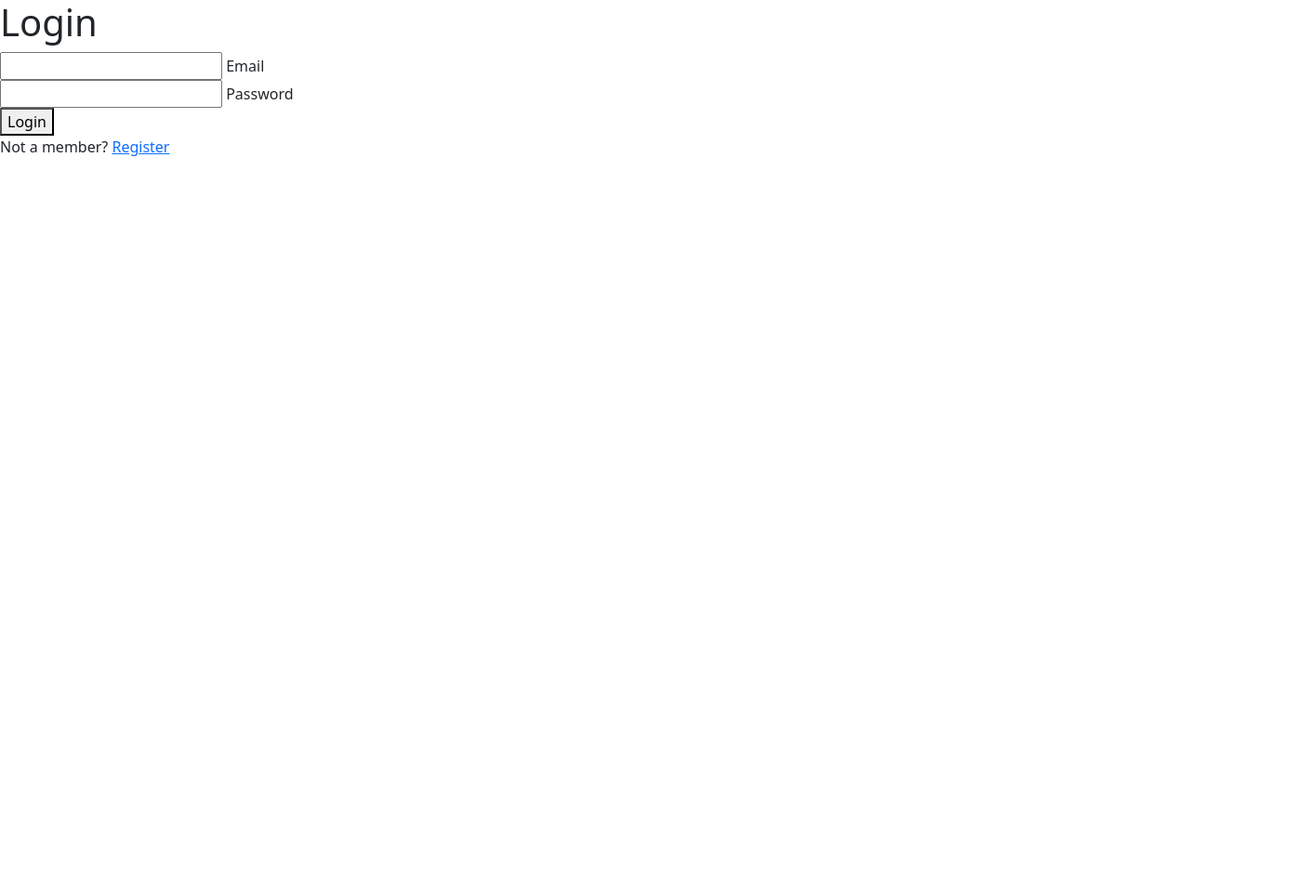
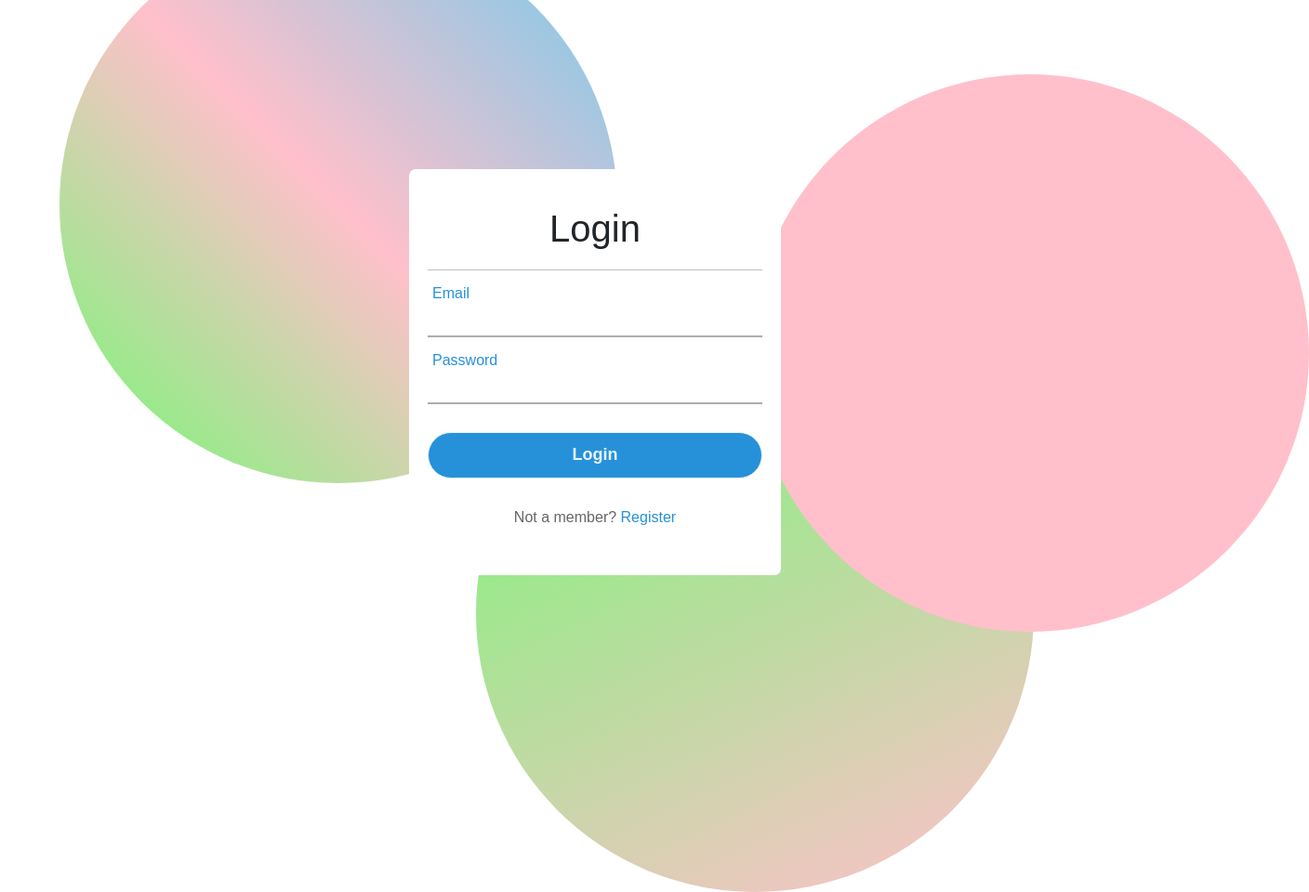
Before and after one commit to hacktiv8-post/hacktiv8-post, a plain HTML site: page client/index.html in a window 1280 px wide. Shown: the whole page at 93% size, 1408 px wide, since content can reach past the window. Before the commit the page ends 800 px from the top, so only its background shows below. Drawn offline with nearby package versions, Linux system fonts and the light colour scheme.

Commit message:
frontend register

```diff
--- a/client/assets/css/main.css
+++ b/client/assets/css/main.css
@@ -0,0 +1,182 @@
+body {
+  margin: 0;
+  padding: 0;
+  font-family: sans-serif;
+}
+
+section .color {
+  position: absolute;
+}
+
+section .color:nth-child(1) {
+  z-index: -100;
+  border-radius: 50%;
+  top: -10%;
+  left: 5%;
+  width: 600px;
+  height: 600px;
+  background: linear-gradient(45deg, rgb(113, 250, 113), pink, rgb(115, 202, 236));
+}
+
+section .color:nth-child(2) {
+  z-index: -100;
+  border-radius: 50%;
+  bottom: -20%;
+  left: 40%;
+  width: 600px;
+  height: 600px;
+  background: linear-gradient(155deg, rgb(113, 250, 113), pink);
+}
+
+section .color:nth-child(3) {
+  z-index: -100;
+  border-radius: 50%;
+  top: 10%;
+  right: -10%;
+  width: 600px;
+  height: 600px;
+  background-color: pink;
+}
+
+
+
+
+#login-area {
+  height: 100vh;
+  overflow: hidden;
+  display: flex;
+  justify-content: center;
+  align-items: center;
+}
+
+.center {
+  background-color: white;
+  width: 25rem;
+  border-radius: 7px;
+  padding: 20px;
+}
+
+.center h1 {
+  text-align: center;
+  padding: 20px 0 20px 0;
+  border-bottom: 1px solid silver;
+}
+
+form .txt_field {
+  position: relative;
+  border-bottom: 2px solid #adadad;
+  margin: 30px 0;
+}
+
+.txt_field input {
+  width: 100%;
+  padding: 0 5px;
+  height: 40px;
+  font-size: 16px;
+  border: none;
+  background: none;
+  outline: none;
+}
+
+.txt_field label {
+  position: absolute;
+  top: 50%;
+  left: 5px;
+  color: #adadad;
+  transform: translateY(-50%);
+  font-size: 16px;
+  pointer-events: none;
+  transition: 0.5s;
+}
+
+.txt_field span::before {
+  content: '';
+  position: absolute;
+  top: 40%;
+  left: 0;
+  width: 100%;
+  height: 2px;
+  background: red;
+  transition: 0.5s;
+}
+
+.txt_field input:focus ~label,
+.txt_field input:valid ~label {
+  top: -5px;
+  color: #2691d9;
+}
+
+.txt_field input:focus ~ span::before,
+.txt_field input:valid ~ span::before {
+  width: 100%;
+}
+
+#btn-login {
+  width: 100%;
+  height: 50px;
+  border: 1px solid;
+  background: #2691d9;
+  border-radius: 25px;
+  font-size: 18px;
+  color: #e9f4fb;
+  font-weight: 700;
+  cursor: pointer;
+  outline: none;
+}
+
+#btn-login:hover {
+  border-color: #2691d9;
+  transition: 0.5s;
+}
+
+.register-link {
+  margin: 30px 0;
+  text-align: center;
+  font-size: 16px;
+  color: #666666;
+}
+
+.register-link a {
+  color: #2691d9;
+  text-decoration: none;
+}
+
+.register-link a:hover {
+  text-decoration: underline;
+}
+
+
+
+
+
+
+
+
+/*
+
+.login-style {
+  background-color: blue;
+  width: 40%;
+  height: 40%;
+  border-radius: 10px;
+  display: flex;
+  flex-direction: column;
+  justify-content: space-around;
+  align-items: flex-start;
+  padding: 2rem;
+}
+
+.col-bg-16 input{
+  width: 100%;
+  background-color: red;
+}
+
+#btn-login-area-group {
+  width: 100%;
+  display: flex;
+  justify-content: space-around;
+}
+
+#btn-login-area-group button {
+  width: 10rem;
+} */
--- a/client/index.html
+++ b/client/index.html
@@ -7,28 +7,45 @@
 
     <!-- Bootstrap CSS -->
     <link href="https://cdn.jsdelivr.net/npm/bootstrap@5.0.0-beta1/dist/css/bootstrap.min.css" rel="stylesheet" integrity="sha384-giJF6kkoqNQ00vy+HMDP7azOuL0xtbfIcaT9wjKHr8RbDVddVHyTfAAsrekwKmP1" crossorigin="anonymous">
-
-    <title>Hello, world!</title>
+    <link rel="stylesheet" href="./assets/css/main.css" type="text/css">
+    <title>Hacktiv8 Post</title>
   </head>
   <body>
 
+    <!-- Just for background -->
+
+    <section>
+      <div class="color"></div>
+      <div class="color"></div>
+      <div class="color"></div>
+    </section>
+
     <!-- Navbar (isi home, login, register)-->
 
+    <!-- <div class="navbar">
+      <ul>
+        <li><a id="navbar-home">Home</a></li>
+        <li><a id="navbar-login">Login</a></li>
+        <li><a id="navbar-register">Register</a></li>
+      </ul>
+    </div> -->
 
     <!-- home (iklan doang) -->
 
+    <!-- <h1>WE PROVIDE ALL THE NEWS AND INFORMATION OF COVID19 IN INDONESIA</h1> -->
 
     <!-- Login (email password)-->
+
     <div id="login-area">
       <div class="center">
           <h1>Login</h1>
           <form>
               <div class="txt_field">
-                  <input type="email" id="login-email" required>
+                  <input type="email" id="login-email">
                   <label for="login-email">Email</label>
               </div>
               <div class="txt_field">
-                  <input type="password" id="login-password" required>
+                  <input type="password" id="login-password">
                   <label for="login-password">Password</label>
               </div>
               <button type="submit" id="btn-login">Login</button>
@@ -42,6 +59,33 @@
 
     <!-- Register (firstName, lastName, email, password)-->
 
+    <!-- <div id="login-area">
+      <div class="center">
+          <h1>Register</h1>
+          <form>
+            <div class="txt_field">
+                <input type="text" id="register-first-name" required>
+                <label for="register-first-name">First Name</label>
+            </div>
+            <div class="txt_field">
+                <input type="text" id="register-last-name">
+                <label for="register-last-name">Last Name</label>
+            </div>
+              <div class="txt_field">
+                  <input type="email" id="register-email" required>
+                  <label for="register-email">Email</label>
+              </div>
+              <div class="txt_field">
+                  <input type="password" id="register-password" required>
+                  <label for="register-password">Password</label>
+              </div>
+              <button type="submit" id="btn-register">Register</button>
+              <div class="register-link">
+                  <a id="btn-login-inregister" href="#">Have an account?</a>
+              </div>
+          </form>
+      </div>
+  </div> -->
 
     <!-- dashboard (weather, news, covid19)-->
 
```
